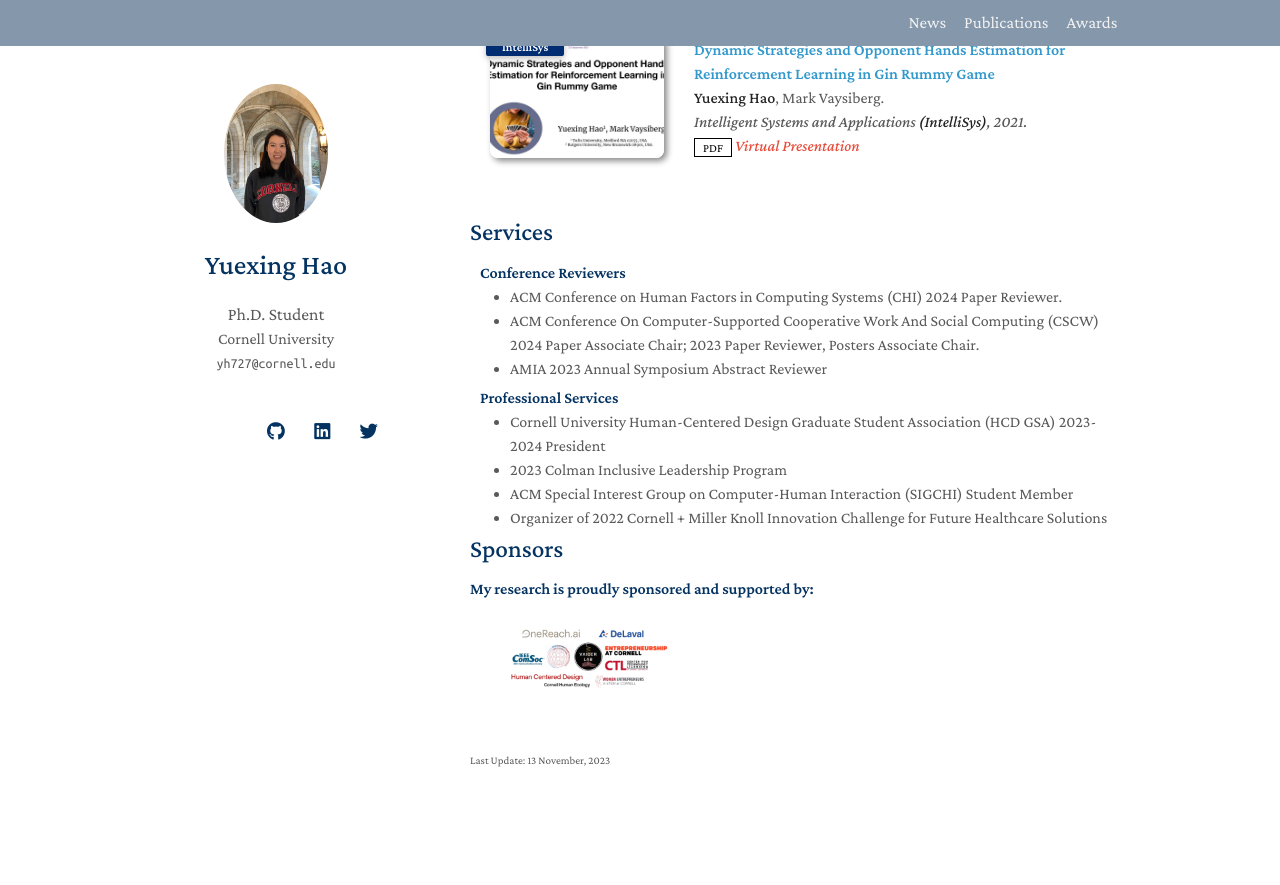
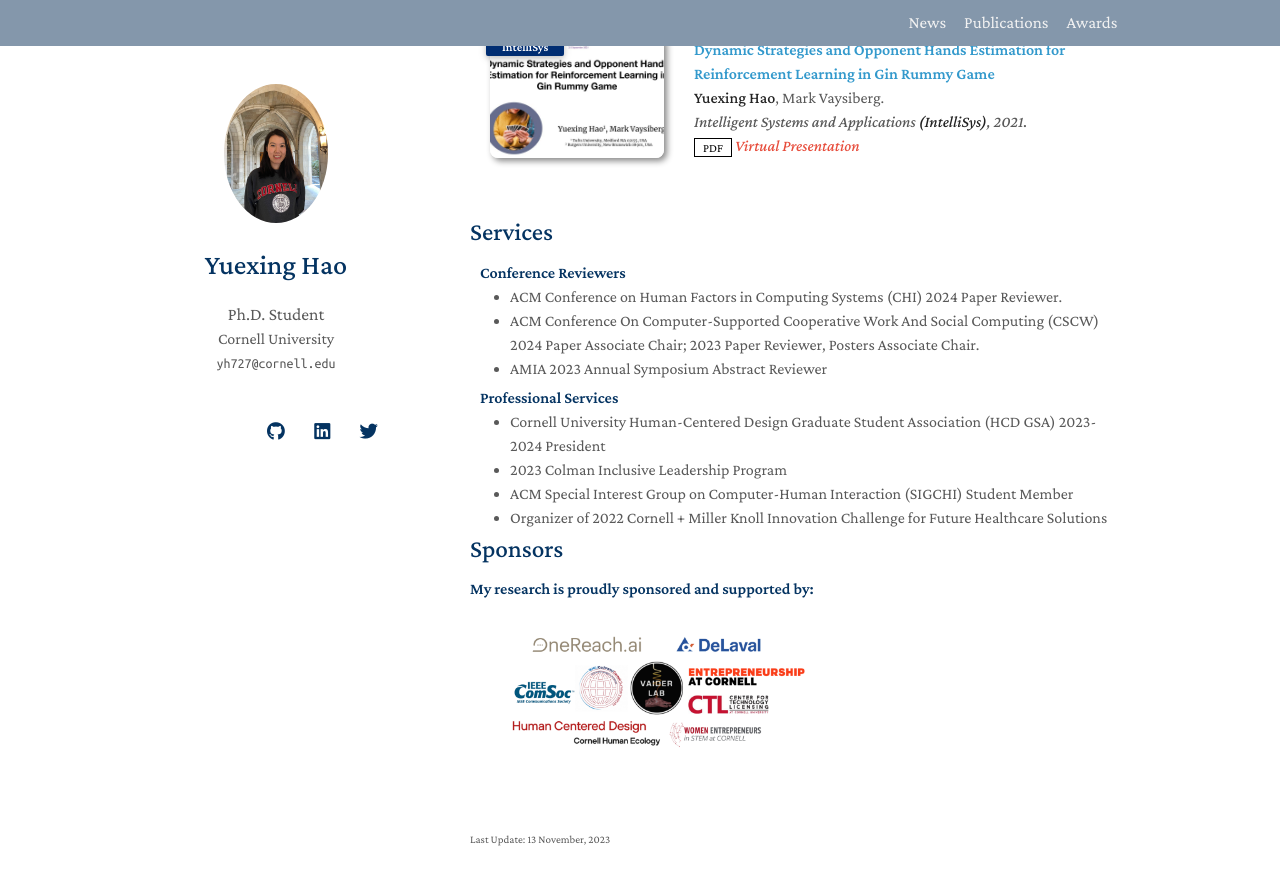
Before and after one commit to YuexingHao/Yuexing-Hao, a Jekyll site: the page built from index.md, in a window 1280 px wide and 900 px high, scrolled down 1981 px. Shown: the top 885 px of the window. Built offline with Jekyll 4.4.1, drawn with Linux system fonts in a browser that asks for light colours; nearby versions of some CDN libraries; a style sheet for code colours, icons or effects is not loaded; our own code applies the rules of GitHub Pages for plain Markdown files; before the commit the page ends 2802 px from its top, so only the background shows below that.

Commit message:
Update services.md

```diff
--- a/_includes/services.md
+++ b/_includes/services.md
@@ -23,5 +23,5 @@
 <h4  style="margin:5 10px 0;">My research is proudly sponsored and supported by: </h4>
 
 <ul style="margin:0 0 5px;">
-  <img src="assets/img/Sponsor.png" alt="Sponsors" style="width: 160px;">
+  <img src="assets/img/Sponsor.png" alt="Sponsors" style="width: 300px;">
 </ul>
```
